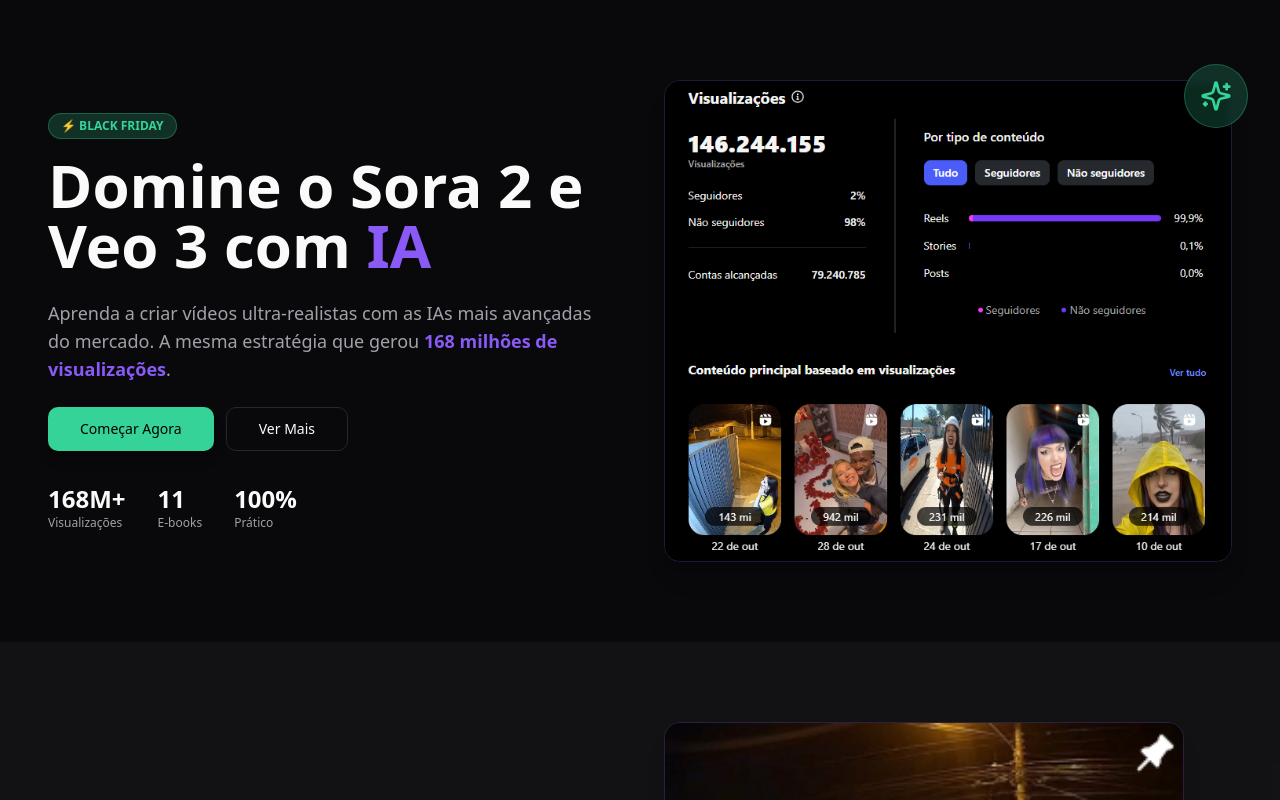
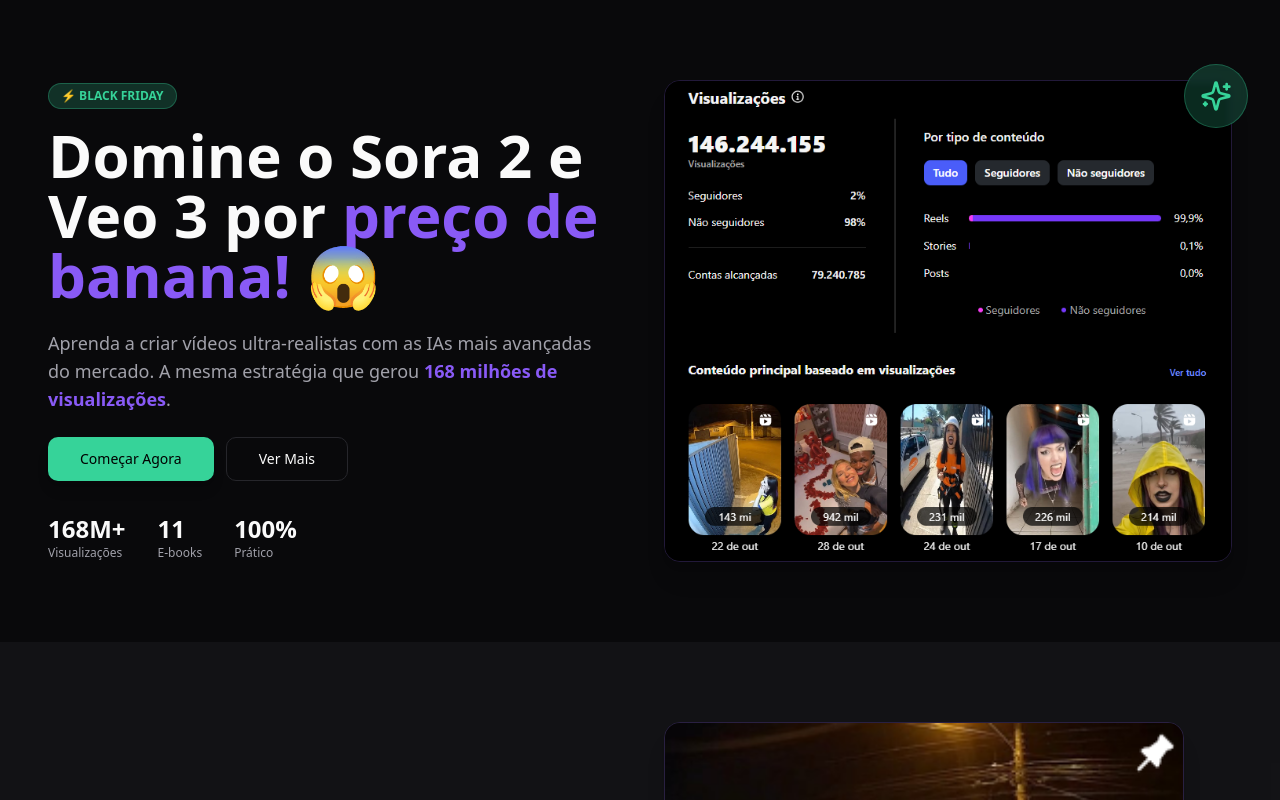
Before and after one commit to cosmozoico/veosora-vault, a React (Vite) app: page / in a window 1280 px wide. Shown: the top 800 px of the page. Built offline with nearby package versions, Linux system fonts and the light colour scheme; the HTML template or start-up script is replaced by a standard one.

Commit message:
Update hero title
Update the hero section title to "Domine o Sora 2 e Veo 3 por preço de banana! 😱" to better reflect the offer.

```diff
--- a/src/pages/Index.tsx
+++ b/src/pages/Index.tsx
@@ -29,7 +29,7 @@ const Index = () => {
               </Badge>
 
               <h1 className="text-4xl md:text-5xl lg:text-6xl font-bold mb-6 leading-tight">
-                Domine o Sora 2 e Veo 3 com <span className="text-primary">IA</span>
+                Domine o Sora 2 e Veo 3 por <span className="text-primary">preço de banana!</span> 😱
               </h1>
 
               <p className="text-base md:text-lg text-muted-foreground mb-6">
```
